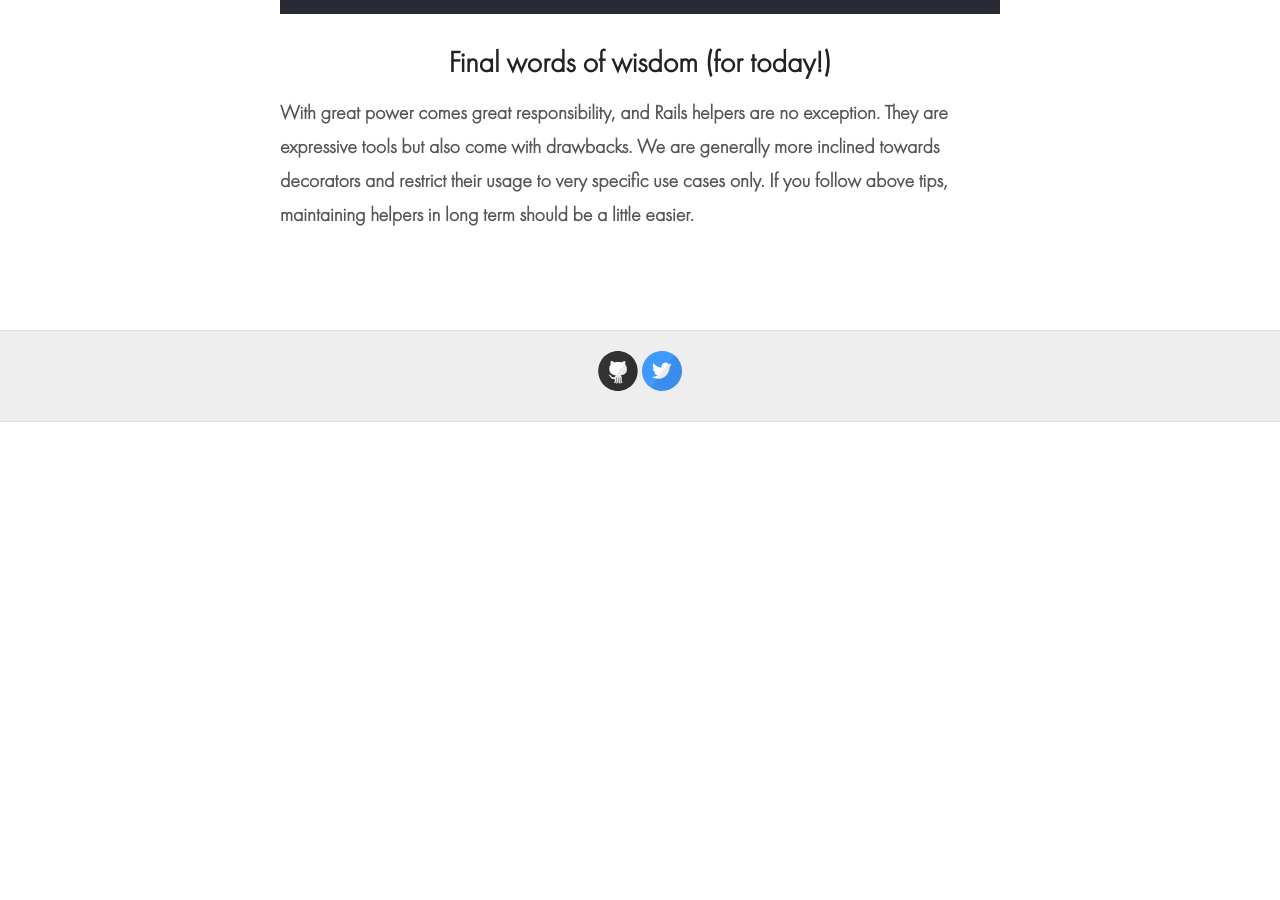
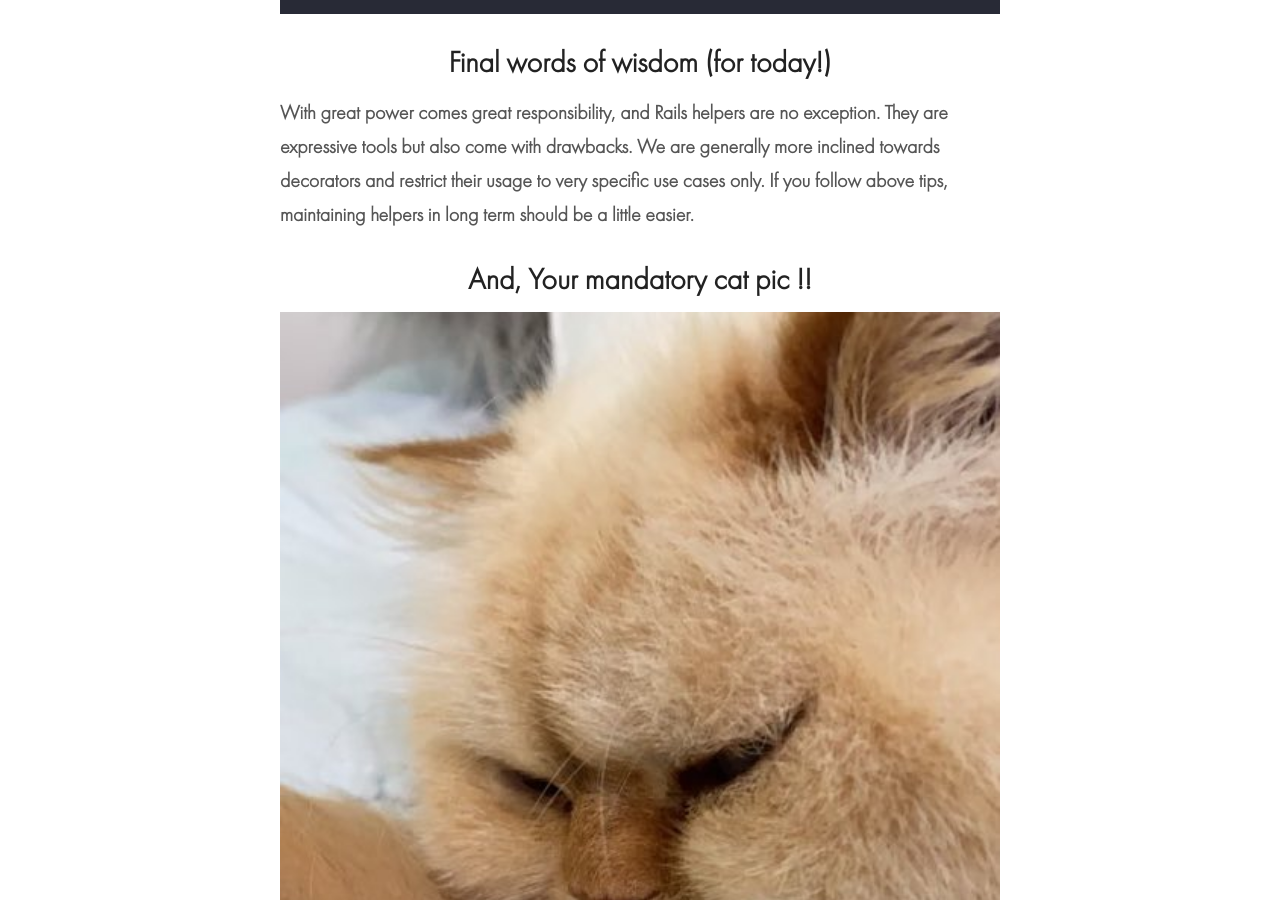
Before and after one commit to appflux/blog, a Jekyll site: the page built from _posts/2020-07-04-rails-helpers-best-practices.markdown, in a window 1280 px wide and 900 px high, scrolled down 2852 px. Built offline with Jekyll 4.4.1, drawn with Linux system fonts in a browser that asks for light colours; comment, search, counter and statistics services are not loaded; before the commit the page ends 3274 px from its top, so only the background shows below that.

Commit message:
Adds cat pic to helper post

```diff
--- a/_posts/2020-07-04-rails-helpers-best-practices.markdown
+++ b/_posts/2020-07-04-rails-helpers-best-practices.markdown
@@ -99,3 +99,7 @@ end
 # Final words of wisdom (for today!)
 
 With great power comes great responsibility, and Rails helpers are no exception. They are expressive tools but also come with drawbacks. We are generally more inclined towards decorators and restrict their usage to very specific use cases only. If you follow above tips, maintaining helpers in long term should be a little easier.
+
+# **And, Your mandatory cat pic !!**
+
+<img src="/cat-1.jpeg" style="width: 100%">
```
Also changed, not shown: cat-1.jpeg (added).
